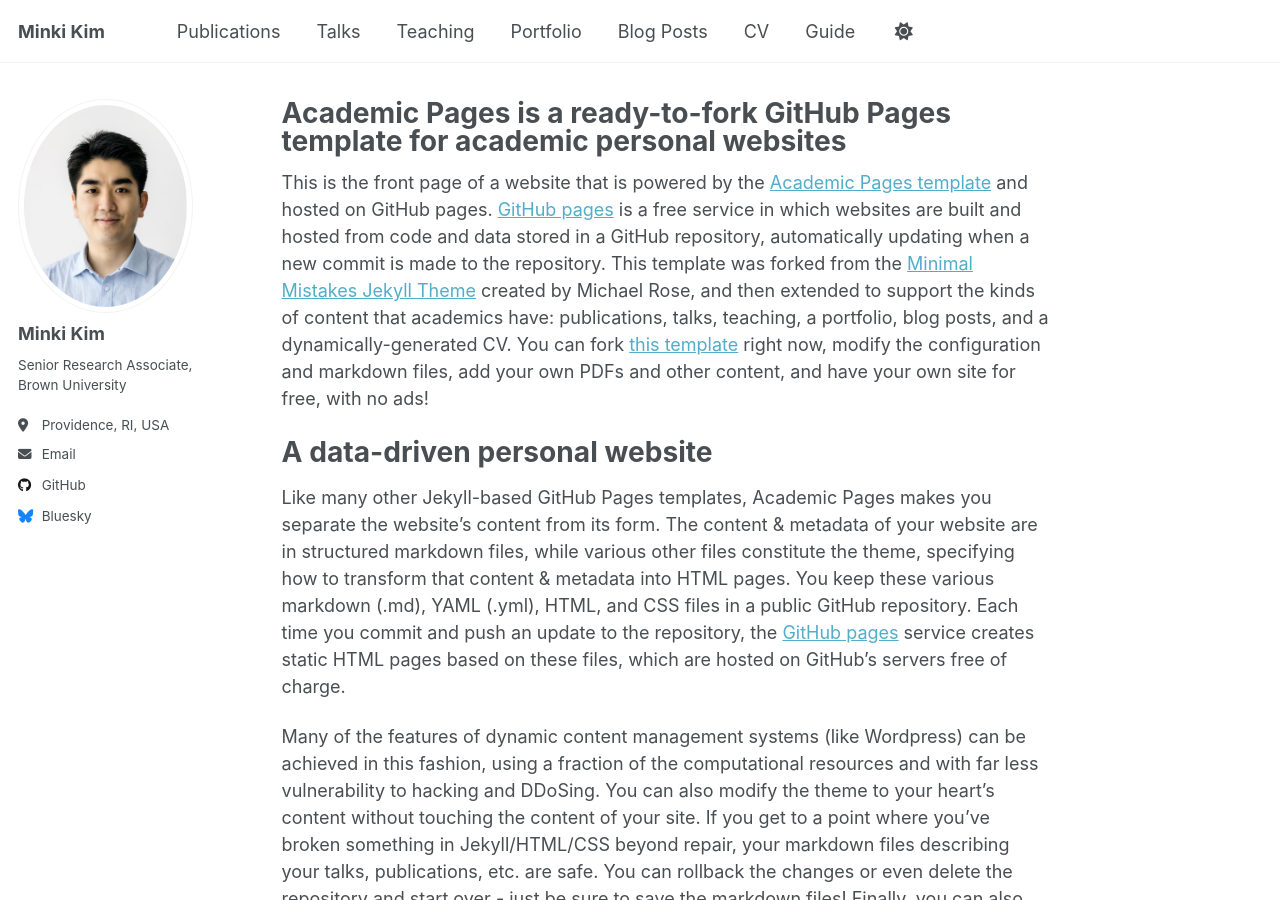
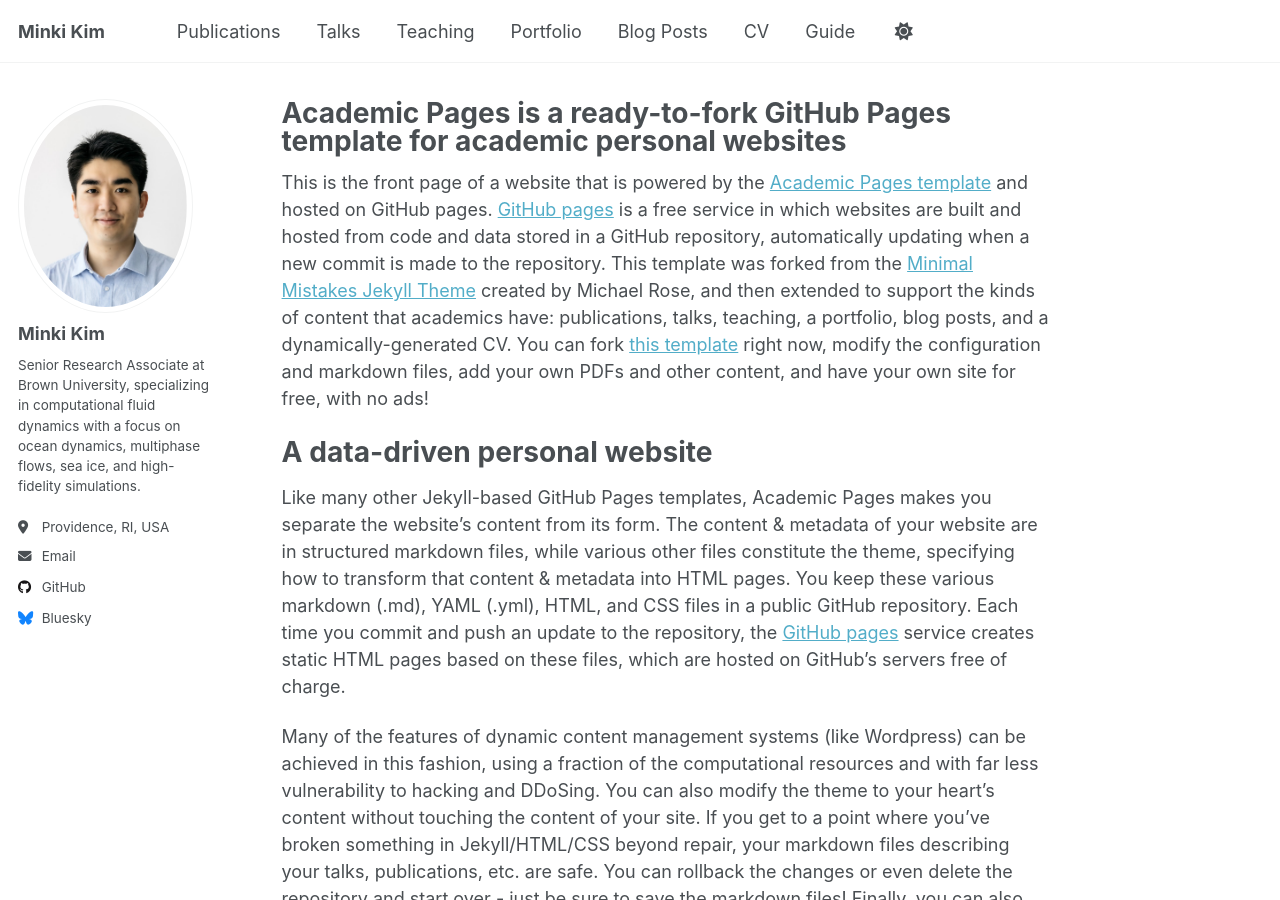
Before and after one commit to mkkim400/mkkim400.github.io, a Jekyll site: the page built from _pages/about.md, in a window 1280 px wide and 900 px high. Built offline with Jekyll 4.4.1, drawn with Linux system fonts in a browser that asks for light colours.

Commit message:
Update _config.yml

```diff
--- a/_config.yml
+++ b/_config.yml
@@ -25,7 +25,7 @@ author:
   avatar           : "Minki_photo.jpg"
   name             : "Minki Kim"
   pronouns         : # example: "he/him"
-  bio              : "Senior Research Associate, Brown University"
+  bio              : "Senior Research Associate at Brown University, specializing in computational fluid dynamics with a focus on ocean dynamics, multiphase flows, sea ice, and high-fidelity simulations."
   location         : "Providence, RI, USA"
   email            : "minki_kim@brown.edu"
 
```
